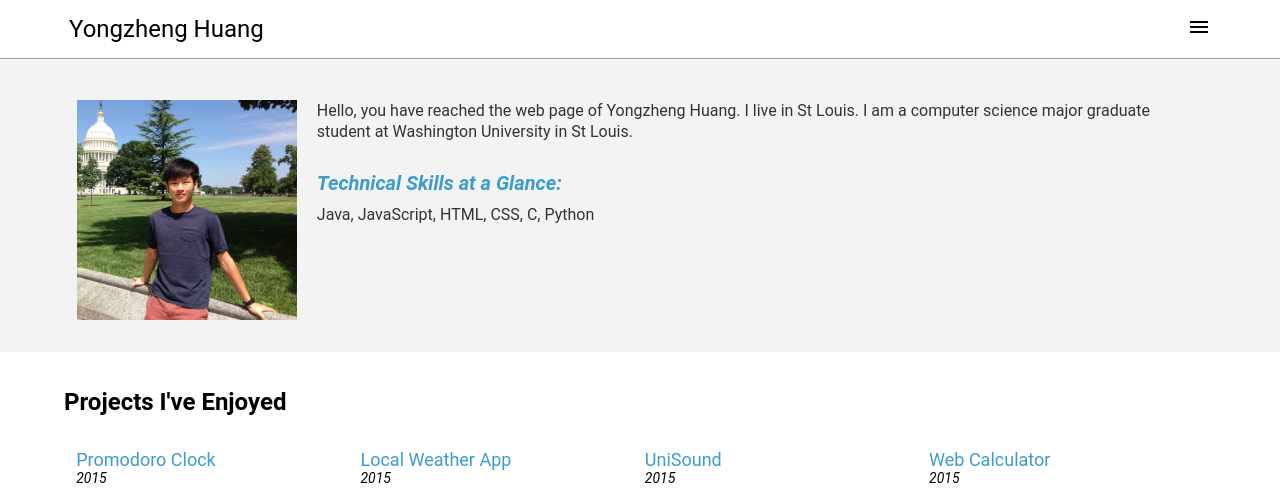
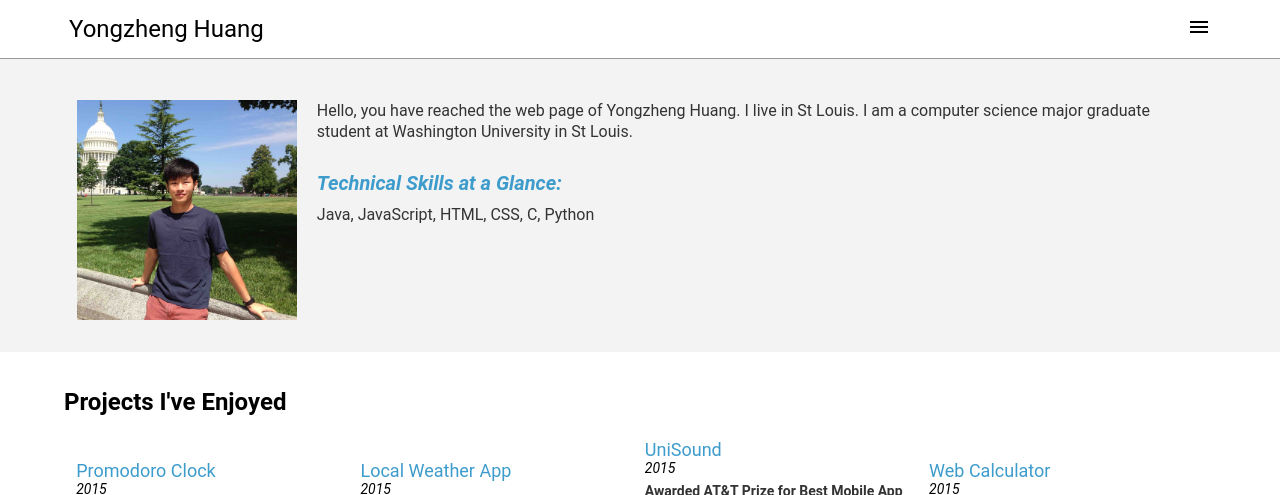
Before and after one commit to hahooy/myPage, a plain HTML site: page index.html in a window 1280 px wide. Shown: the top 495 px of the page. Drawn offline with Linux system fonts and the light colour scheme; some packages are replaced by stand-ins of ours.

Commit message:
modified unisound

```diff
--- a/css/style.css
+++ b/css/style.css
@@ -175,14 +175,8 @@ div#header > h3{
 }
 
 /* style projects content */
-
-div#projects > div.project-entry img.projectImg{
-   padding: 10px 0px;
-}
-
-div.project-entry > p.title{
-    font-size: large;
-    margin-top: 10px;
+#projects-wrapper > div > p.title{
+    font-size: 18px;
 }
 
 div.project-entry > a{
--- a/js/resumeBuilder.js
+++ b/js/resumeBuilder.js
@@ -33,7 +33,7 @@ var menu = {
     items: {
 	Home: "http://hahooy.github.io/myPage/", // title: url
 	Contact: "contact.html",
-	Resume: "https://drive.google.com/file/d/0B1uHglPYIL0yMnhlTkxxN1lYV0U/view?usp=sharing",
+	Resume: "https://drive.google.com/file/d/0B1uHglPYIL0yTmUyd3pEQjVyRjg/view?usp=sharing",
 	Github: "https://github.com/hahooy/",
 	CodePen: "http://codepen.io/hahooy/"
     },
@@ -128,7 +128,7 @@ var projects = {
 	{
 	    title: "UniSound",
 	    dates: "2015",
-	    description: "",
+	    description: "<strong>Awarded AT&T Prize for Best Mobile App</strong>",
 	    image: "images/blackSquareLogo.png",
 	    url: "http://vingkan.github.io/wuhack/"
 	},
```
Also changed, not shown: images/blackSquareLogo.png.
